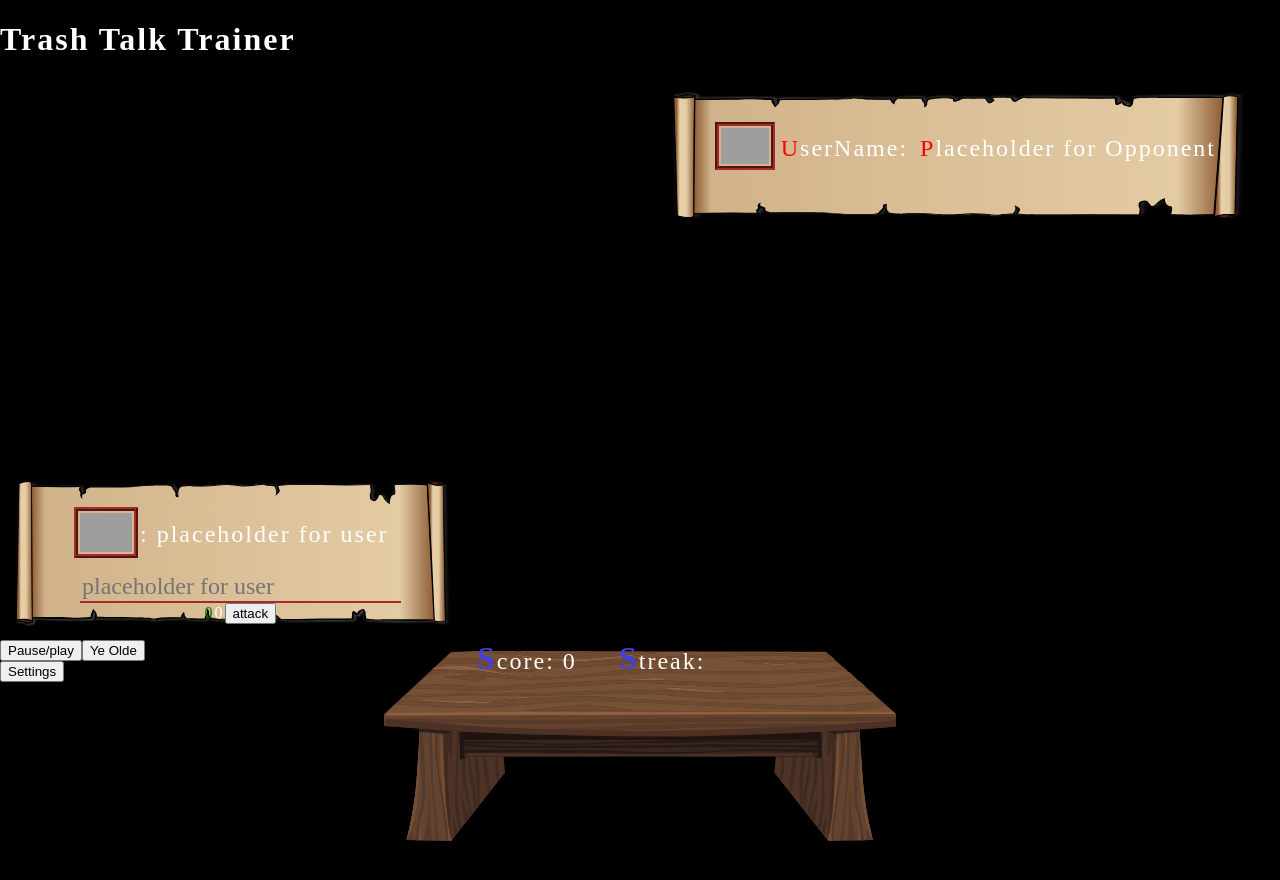
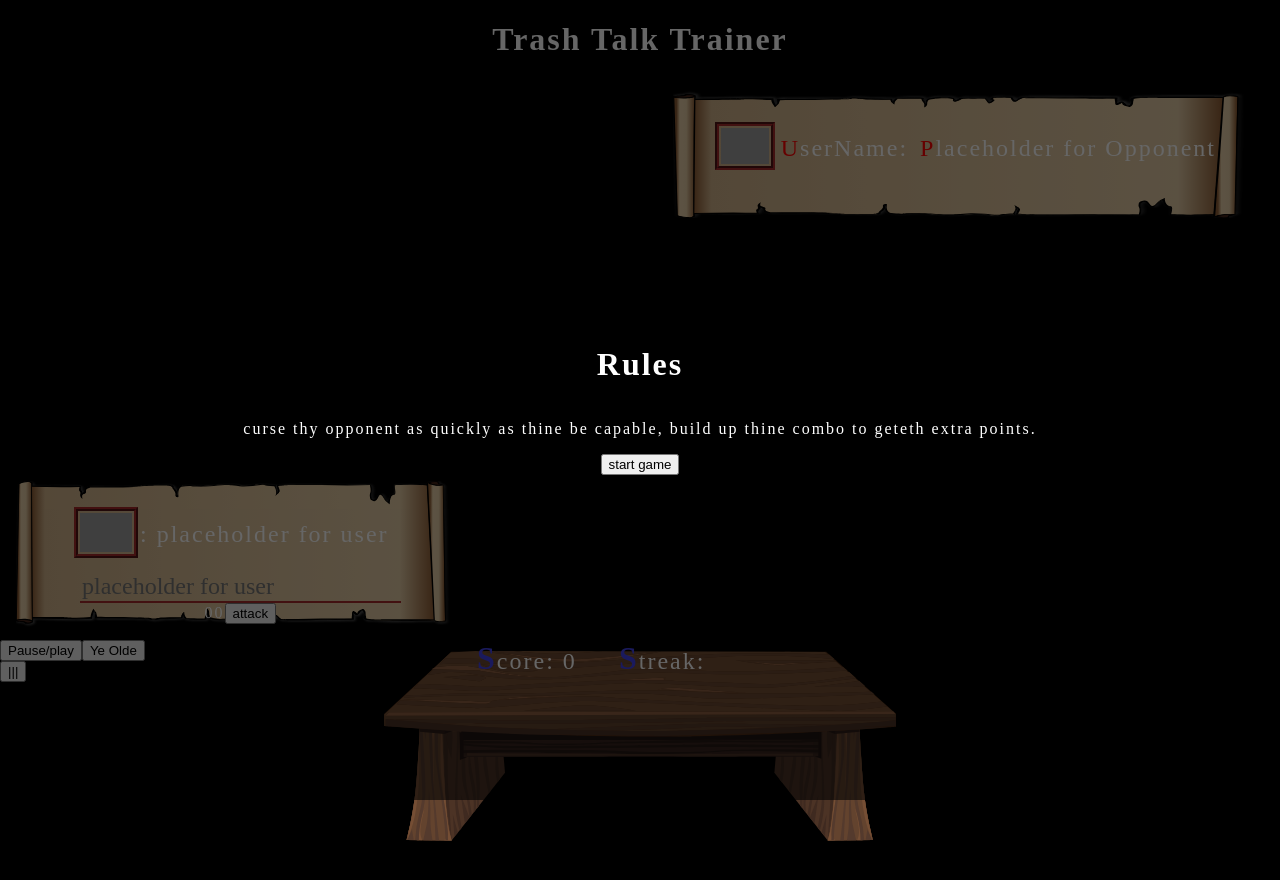
Before and after one commit to T-J-DANIEL/trash-talk-simulator, a React (Create React App) app: page / in a window 1280 px wide. Built offline with nearby package versions, Linux system fonts and the light colour scheme; grey boxes are pictures that could not be loaded; a web font is replaced by a local one.

Commit message:
main text comparison logic complete

```diff
--- a/src/components/Header.js
+++ b/src/components/Header.js
@@ -1,11 +1,11 @@
 import React, { useState } from "react"
 import {GameTimer} from "./GameTimer"
+import { useGlobalContext } from "../context"
 const Header = () => {
-
+ const {timerExists} = useGlobalContext()
   return (
     <div className="header">
-      <h1>Trash Talk Trainer</h1>
-        <GameTimer/>
+      {timerExists?<GameTimer/>:<h1>Trash Talk Trainer</h1>}
     </div>
   )
 }
--- a/src/components/MainPage.js
+++ b/src/components/MainPage.js
@@ -5,9 +5,10 @@ import Header from "./Header"
 import ReactPlayer from "react-player/youtube"
 import Settings from "./Settings"
 import ScoreStreak from "./ScoreStreak"
+import StartGame from "./StartGame"
 import { useGlobalContext } from "../context"
 const MainPage = () => {
-  const [playing, setPlaying] = useState(true)
+  const [playing, setPlaying] = useState(false)
   //change this nephew
     const {
       isYeOlde,
@@ -16,8 +17,7 @@ const MainPage = () => {
       setShowSettings,
       yeOldeVid,
       ogGamerVid,
-      comboChain,
-      setComboChain,
+      isNewGame,
     } = useGlobalContext()
     const vidRef = useRef(null)
     useEffect(
@@ -27,13 +27,7 @@ const MainPage = () => {
     )
   return (
     <>
-      <div className="grid-container">
-        <div className="one"></div>
-        <div className="two"></div>
-        <div className="three"></div>
-        <div className="four"></div>
-        <div className="five"></div>
-      </div>
+     {isNewGame&&<StartGame/>}
       <Header />
       <div className="vid-container">
         <Opponent />
@@ -75,7 +69,7 @@ const MainPage = () => {
             setShowSettings((prev) => !prev)
           }}
         >
-          {showSettings ? "X" : "Settings"}
+          |||
         </button>
         {showSettings && <Settings />}
       </div>
--- /dev/null
+++ b/src/components/StartGame.js
@@ -0,0 +1,19 @@
+import ReactDOM from "react-dom"
+import { useGlobalContext } from "../context"
+const StartGame = () => {
+    const { setIsNewGame } = useGlobalContext()
+    return (
+      <div className="overlay-container">
+        <div className="start-game-inner-container">
+          <h1>Rules</h1>
+          <p>
+            curse thy opponent as quickly as thine be capable, build up thine
+            combo to geteth extra points.
+          </p>
+          <button onClick={()=>{setIsNewGame(false)}}>start game</button>
+        </div>
+      </div>
+    )
+}
+
+export default StartGame
--- a/src/components/UserInput.js
+++ b/src/components/UserInput.js
@@ -19,7 +19,21 @@ const UserInput = () => {
     comboChain,
     setComboChain,
   } = useGlobalContext()
+  const interleave = (arr, thing) =>
+    [].concat(...arr.map((n) => [n, thing])).slice(0, -1)
 
+  const idea = visualMatches.map((item, currentIndex) =>
+    item.map((item, index) =>
+      item.isCorrect ? (
+        <span className="green">{item.char}</span>
+      ) : (
+        <span className="red">{item.char}</span>
+      )
+    )
+  )
+
+  //wrap all in span
+  const wrappedIdea = idea.map(item=><span>{item}</span>)
   return (
     <div className="user-input">
       <div className="user-profile-container">
@@ -32,13 +46,7 @@ const UserInput = () => {
         <div className="suggestion">
           <p>: {currentPhrase}</p>
           <div className="visual-progress">
-            {visualMatches.map((item, index) =>
-              item.isCorrect ? (
-                <span className="green">{item.char}</span>
-              ) : (
-                <span className="red">{item.char}</span>
-              )
-            )}
+            {interleave(wrappedIdea, <span>&nbsp;</span>)}
           </div>
         </div>
       </div>
@@ -54,7 +62,8 @@ const UserInput = () => {
               setTimeout(() => {
                 setSuccessfulAttack(false)
               }, 500)
-              setComboChain((prev) => [...prev, <div className="gold-coin" />])
+
+              setComboChain((prev) => [...prev, <div className={`gold-coin gold-streak`} />])
             }
             setScore((prev) => prev + percentageMatch)
             setPercentageMatch(0)
--- a/src/context.js
+++ b/src/context.js
@@ -22,13 +22,15 @@ const useGlobalContext = () => {
 const AppContextProvider = ({ children }) => {
   const yeOldeVid = "https://www.youtube.com/watch?v=5L-4xVyUKqo"
   const ogGamerVid = "https://www.youtube.com/watch?v=sVYyjr84ZXI"
+
   const [isYeOlde, setIsYeOlde] = useState(true)
+  const [isNewGame, setIsNewGame] = useState(true)
   const [userText, setUserText] = useState("")
   const [score, setScore] = useState(0)
   const [gameRunning, setGameRunning] = useState(false)
   const [successfulAttack, setSuccessfulAttack] = useState(false)
   const [visualMatches, setVisualMatches] = useState([])
-  const [comboChain,setComboChain] = useState([])
+  const [comboChain, setComboChain] = useState([])
   // useEffect(() => {
   //   getPhrases()
   // }, [])
@@ -43,36 +45,81 @@ const AppContextProvider = ({ children }) => {
   )
 
   const [percentageMatch, setPercentageMatch] = useState(0)
-const [isInputDisabled,setIsInputDisabled] = useState(false)
-const [streakArray,setStreakArray] = useState([])
+  const [isInputDisabled, setIsInputDisabled] = useState(false)
+  const [streakArray, setStreakArray] = useState([])
 
+  // comparing values function
   const compareValues = (userTyping) => {
+    //current testing phrase split
     const testArray = currentPhrase.split("")
-    const userArray = userTyping.trim().split("")
+    //user typing split
+    const userArray = userTyping.trim().split("") //#endregion
+
+    // words in test array
+    const testArrayWords = currentPhrase.split(" ")
+    // words in user array
+    const userArrayWords = userTyping.trim().split(" ")
+    //letter in each word
+    const testArrayWordsLetters = currentPhrase
+      .split(" ")
+      .map((item) => item.split(""))
+    const userArrayWordsLetters = userTyping
+      .split(" ")
+      .map((item) => item.split(""))
+    //take word and compare all values in each word, each space signifies moving on to next word
+    //so display words with letters?, get input select first word of current phrase compare values to the first word when a space is detected we are ontto next one
+    const newMatches = testArrayWordsLetters.map((item, currentIndex) => {
+
+return userTyping.split(" ").map((item) => item.split(""))[currentIndex]
+  ? item.map((item, index) => {
+      return userTyping.split(" ").map((item) => item.split(""))[currentIndex][
+        index
+      ] === item
+        ? {
+            char: testArrayWordsLetters[currentIndex][index],
+            isCorrect: true,
+          }
+        : {
+            char: testArrayWordsLetters[currentIndex][index],
+            isCorrect: false,
+          }
+    })
+  : testArrayWordsLetters[currentIndex].map(
+    item=>{
+            return {char: item,
+            isCorrect: false,}
+          }
+  )
+
+
+    })
+    console.log("new matches",newMatches)
+
+    //no of matches when comparing the two
     const matches = testArray.filter(
       (item, index) => item === userArray[index]
     ).length
+    //checking for each value of test array if usertyping char macthes or not and we return true or false
     const calcVisualMatches = testArray.map((item, index) =>
       item === userTyping.split("")[index]
         ? { char: currentPhrase.split("")[index], isCorrect: true }
         : { char: currentPhrase.split("")[index], isCorrect: false }
     )
-    setVisualMatches(calcVisualMatches)
-    console.log("test array length and visual matches length",testArray.length,visualMatches.length)
-    //need to use actual letters that wrap in container
+    //updating visual matches
+    // setVisualMatches(calcVisualMatches)
+    setVisualMatches(newMatches)
 
-    // get test array and compare each value to user
-    // console.log("testArray", testArray)
-    // console.log("userArray", userArray)
-    // console.log("matches", matches)
+    console.log(
+      "test array length and visual matches length",
+      testArray.length,
+      visualMatches.length
+    )
     setPercentageMatch(Math.ceil((matches / testArray.length) * 100))
     console.log("percentage Match", percentageMatch)
   }
 
-  useEffect(
-    ()=>{
+  useEffect(() => {
     if (percentageMatch === 100) {
-
       setSuccessfulAttack(true)
       setTimeout(() => {
         setSuccessfulAttack(false)
@@ -82,15 +129,18 @@ const [streakArray,setStreakArray] = useState([])
       //same as above really
       setPercentageMatch(0)
       setUserText("")
-        setComboChain((prev) => [...prev, <div className="gold-coin">{comboChain.length+1}X</div>])
+      setComboChain((prev) => [
+        ...prev,
+        <div className={`gold-coin gold-streak`}>{comboChain.length + 1}X</div>,
+      ])
       // see this
       newPhrases()
+
       //should call this it own function
     }
-    },[percentageMatch]
-  )
+    //perhaps should be called when typing
+  }, [percentageMatch])
   const startGame = () => {
-
     //clear any timers
     setTimerExists(false)
     //reset user text
@@ -110,7 +160,6 @@ const [streakArray,setStreakArray] = useState([])
     setUserText("")
     setIsInputDisabled(true)
     //run end game score modal
-
   }
 
   //timer functions
@@ -135,7 +184,7 @@ const [streakArray,setStreakArray] = useState([])
     setIsInputDisabled(true)
     //stop input (change z index of screen barrier? or just make input disabled)
   }
-  const resumeGame = () =>{
+  const resumeGame = () => {
     //resume timer
     setTimerRunning(true)
     //resume any other timer
@@ -158,29 +207,44 @@ const [streakArray,setStreakArray] = useState([])
     //make this the new working phrase block
     //pick a random phrase for the user and for the opponent
     let workingArray = [...currentPhraseList]
-      console.log("copied",workingArray.length,currentPhraseList.length)
+    console.log("copied", workingArray.length, currentPhraseList.length)
     const randomUserIndex = Math.floor(Math.random() * workingArray.length)
-      console.log("user index set",randomUserIndex)
+    console.log("user index set", randomUserIndex)
     setCurrentPhrase(workingArray[randomUserIndex].insult)
-    workingArray = workingArray.filter((item, index) => index !== randomUserIndex)
-        console.log("removed user index", workingArray.length, currentPhraseList.length)
+    workingArray = workingArray.filter(
+      (item, index) => index !== randomUserIndex
+    )
+    console.log(
+      "removed user index",
+      workingArray.length,
+      currentPhraseList.length
+    )
     const randomOppIndex = Math.floor(Math.random() * workingArray.length)
     console.log("Opp index set", randomOppIndex)
     setOpponentPhrase(workingArray[randomOppIndex].insult)
     workingArray = workingArray.filter(
       (item, index) => index !== randomOppIndex
     )
-      console.log("removed opp index", workingArray.length, currentPhraseList.length)
-    console.log("our two",randomUserIndex, randomOppIndex)
+    console.log(
+      "removed opp index",
+      workingArray.length,
+      currentPhraseList.length
+    )
+    console.log("our two", randomUserIndex, randomOppIndex)
     setCurrentPhraseList(workingArray)
-    console.log("working array set as new", workingArray.length,currentPhraseList.length,"===> END  ")
+    console.log(
+      "working array set as new",
+      workingArray.length,
+      currentPhraseList.length,
+      "===> END  "
+    )
     setVisualMatches([])
+
   }
-  const streak = () =>{
-
-       if (comboChain>0){
-        for(let i = 1;i<=comboChain;i++){
-        setStreakArray((prev) =>[...prev,<div className="gold-coin" />])
+  const streak = () => {
+    if (comboChain > 0) {
+      for (let i = 1; i <= comboChain; i++) {
+        setStreakArray((prev) => [...prev, <div className="gold-coin" />])
       }
     }
   }
@@ -226,6 +290,8 @@ const [streakArray,setStreakArray] = useState([])
         comboChain,
         setComboChain,
         streakArray,
+        isNewGame,
+        setIsNewGame,
       }}
     >
       {children}
--- a/src/index.css
+++ b/src/index.css
@@ -1,4 +1,4 @@
-@import url('https://fonts.googleapis.com/css2?family=Quintessential&family=Tangerine:wght@400;700&display=swap');
+@import url("https://fonts.googleapis.com/css2?family=Quintessential&family=Tangerine:wght@400;700&display=swap");
 
 html {
   box-sizing: border-box;
@@ -13,7 +13,7 @@ body {
   margin: 0;
   padding: 0;
   /* height: 100vh; */
-  font-family: 'Quintessential', cursive;
+  font-family: "Quintessential", cursive;
   background: black;
   color: white;
   overflow: hidden;
@@ -45,19 +45,18 @@ img {
 }
 input {
   width: 100%;
-  color:#fff;
+  color: #fff;
   font-size: 150%;
   background: transparent;
-  font-family: 'Quintessential', cursive;
+  font-family: "Quintessential", cursive;
   outline: none;
   border: none;
   border-bottom: 2px solid brown;
 }
-.input-og{
+.input-og {
   font-family: monospace;
   caret-color: rgb(3, 255, 3);
   background: rgba(102, 233, 102, 0.5);
-
 }
 
 .user-input {
@@ -67,7 +66,7 @@ input {
  min-height: 40vh; */
   margin-left: 1em;
   bottom: 0;
-  padding:1em 4em;
+  padding: 1em 4em;
   background-image: url(../public/assets/parchmentBackground.svg);
   background-position: center;
   background-repeat: no-repeat;
@@ -76,30 +75,28 @@ input {
   color: white;
   font-size: 1rem;
   /* outline:2px solid red; */
-  display:flex;
+  display: flex;
   flex-direction: column;
   justify-content: center;
   align-items: center;
 }
-.user-profile-container{
+.user-profile-container {
   display: flex;
   align-items: center;
 }
 .user-avatar-container {
   width: 4em;
- margin-right: .5em;
+  margin-right: 0.5em;
 }
-@media(max-width:800px){
-  .user-avatar-container{
+@media (max-width: 800px) {
+  .user-avatar-container {
     display: none;
   }
-
 }
 .user-avatar-container img {
   /* border-radius: 15px; */
   outline: 4px ridge brown;
   outline-offset: 2px;
-
 }
 .suggestion {
   user-select: none;
@@ -107,44 +104,71 @@ input {
   width: 100%;
   font-size: 150%;
 }
-.visual-progress{
+.visual-progress {
   position: absolute;
-  top: 16px;
-  left: 0;
-  width: 100%;
-  height: 100%;
+  top: 12px;
+  left: 18px;
+  /* width: 100%;
+  height: 100%; */
   /* outline:2px solid green; */
   display: flex;
+  flex-wrap: wrap;
+  justify-content: flex-start;
 
 }
-.visual-progress span{
+.visual-progress span {
   /* think about this */
   /* what about using a span? */
-  width: 100%;
-  height: 60%;
+  /* width: auto;
+  height: auto; */
   margin: 0;
   padding: 0;
+
+  /* display: flex;
+  flex-direction: column;
+  justify-content: center;
+  align-items: center; */
+   /* min-width: 0.45ch; */
+  /* max-width: 1ch;
+  max-height: 1.5ch;  */
 }
-.green{
+.green {
   /* background: rgba(0, 255, 85, 0.301);   */
-    color:rgb(131, 197, 32);
+  /* color: rgb(131, 197, 32); */
+  background: rgb(131, 197, 32);
+  /* display: flex;
+  align-items: center; */
+
+
+}
+.red {
+  /* background: rgba(255, 0, 0, 0.301); */
+  /* color: red; */
+  background: red;
+  /* display: flex;
+  align-items: center; */
+
+}
+.red-space{
  background: rgb(131, 197, 32);
   display: flex;
   align-items: center;
+  width: 0.1em;
+  outline:2px solid blue;
 }
-.red{
-  /* background: rgba(255, 0, 0, 0.301); */
-  /* color: red; */
+.green-space{
    background: red;
   display: flex;
   align-items: center;
+  width: 0.1em;
+  outline:2px solid blue;
 }
 
 .user-profile-container {
   display: flex;
   width: 100%;
 }
-.user-input div::first-letter {
+input::first-letter {
   color: green;
   /* text-transform: capitalize; */
 }
@@ -170,8 +194,8 @@ input {
   transition: all 1s ease;
   /* max-width: 50vw; */
 }
-@media(max-width:800px){
-  .opponent{
+@media (max-width: 800px) {
+  .opponent {
     flex-direction: column;
   }
 }
@@ -191,16 +215,16 @@ input {
 }
 .op-avatar {
   width: 2em;
- margin-right: .5em;
+  margin-right: 0.5em;
 }
-.op-avatar img{
+.op-avatar img {
   outline: 4px groove brown;
   outline-offset: 2px;
 }
-.opp-user-container{
+.opp-user-container {
   display: flex;
   align-items: center;
-  margin-right: .5em;
+  margin-right: 0.5em;
 }
 .enlarge {
   transform: scale(200%);
@@ -263,8 +287,7 @@ input {
   width: 50%;
 }
 
-
-.score-streak-container{
+.score-streak-container {
   min-width: 40vw;
   min-height: 30vh;
   position: absolute;
@@ -277,7 +300,7 @@ input {
   background-size: contain;
   z-index: 99;
   font-size: 150%;
-  display:flex;
+  display: flex;
   justify-content: space-around;
   padding: 0 3em;
 }
@@ -287,29 +310,29 @@ input {
   font-size: 2rem;
   font-weight: bold;
 }
-.flex{
+.flex {
   display: flex;
   min-width: 50%;
   align-items: baseline;
 }
-.streak-container{
+.streak-container {
   display: flex;
   justify-self: start;
 }
-@media(max-width:600px){
-  .score-streak-container{
+@media (max-width: 600px) {
+  .score-streak-container {
     min-height: 5vh;
-    top:30%;
+    top: 30%;
     width: 100%;
     height: 2em !important ;
-    padding:0;
-    background:none;
+    padding: 0;
+    background: none;
     overflow: none;
     color: blue;
-    outline:2px solid red;
+    outline: 2px solid red;
   }
-  .score-streak-container::before{
-    content: '';
+  .score-streak-container::before {
+    content: "";
     width: 100%;
     height: 2em;
     background: white;
@@ -317,78 +340,115 @@ input {
     z-index: -2;
     opacity: 0.7;
   }
-
 }
-.gold-coin{
+.gold-coin {
   border-radius: 50%;
   width: 2em;
   height: 2em;
-  background-color:goldenrod;
+  background-color: goldenrod;
   box-shadow: rgba(0, 0, 0, 0.07) 0px 1px 2px inset;
   font-size: 1.2rem;
-  color:wheat;
+  color: wheat;
   display: flex;
   justify-content: center;
   align-items: center;
-  margin: 0 .2em;
+  margin: 0 0.2em;
+
 }
-
-.settings-container{
+@keyframes streakMax{
+  0% { transform: translate(0,  0px); }
+    50%  { transform: translate(0, 15px); }
+    100%   { transform: translate(0, -0px); }
+}
+.gold-streak{
+   animation-name: streakMax;
+    animation-duration: 3s;
+    animation-iteration-count: infinite;
+    animation-timing-function: ease-in-out;
+}
+.overlay-container {
   position: fixed;
-  top:0;
+  top: 0;
   left: 0;
   width: 100vw;
   height: 100vh;
-  background-color: aqua;
+  background-color: rgba(0, 0, 0, 0.6);
+  z-index: 1000;
+  display: grid;
+  place-items: center;
 }
-.grid-container{
+
+.settings-inner-container {
+  padding: 1em;
+  background: goldenrod;
+  border-radius: 15px;
+  border:5px groove brown;
+}
+.settings-inner-container h1 {
+  text-align: center;
+  text-decoration: underline;
+}
+.settings-button-container {
+  display: grid;
+  grid-template-columns: 1fr 1fr;
+  grid-gap: 0.5em;
+}
+.settings-button-container button {
+  font-family: inherit;
+  padding: 0.2em;
+  font-size: 1.2rem;
+  border-radius: 15px;
+}
+.grid-container {
   z-index: 1000;
   width: 100vw;
   height: 100vh;
-  outline:2px solid red;
+  outline: 2px solid red;
   position: fixed;
-
   display: none;
-  grid-template-rows:minmax(0,10vh) 20vh 15vh 25vh 1fr;
-
+  grid-template-rows: minmax(0, 10vh) 20vh 15vh 25vh 1fr;
 }
-.grid-container div{
+.grid-container div {
   opacity: 1;
   width: 100%;
   height: 100%;
-
 }
-.one{
+.one {
   grid-row: 1/2;
-
   outline: 3px solid green;
 }
-.two{
+.two {
   grid-row: 2/3;
-
 }
-.three{
+.three {
   grid-row: 3/4;
-    outline:2px solid red;
+  outline: 2px solid red;
 }
-.four{
+.four {
   grid-row: 4/5;
-    outline:2px solid red;
+  outline: 2px solid red;
 }
-.five{
+.five {
   grid-row: 5/6;
-  outline:2px solid red;
+  outline: 2px solid red;
 }
 .header {
   display: flex;
   /* flex */
-  justify-content: space-between;
+  justify-content: center;
 }
-@media(max-width:600px){
-  .header h1{
+@media (max-width: 600px) {
+  .header h1 {
     display: none;
   }
-  .header{
+  .header {
     justify-content: center;
   }
 }
+
+.start-game-inner-container{
+  display: flex;
+  flex-direction: column;
+  justify-content: center;
+  align-items: center;
+}
--- a/src/todo.js
+++ b/src/todo.js
@@ -2,3 +2,6 @@
 //TODO:finish streak score box
 //get timer in place
 //
+//split test prhase in to words
+//split user input into words
+compare words instead pf characters
```
Also changed, not shown: src/components/Settings.js (+18 -4 lines). Lines whose indentation alone changed are shown as unchanged.
